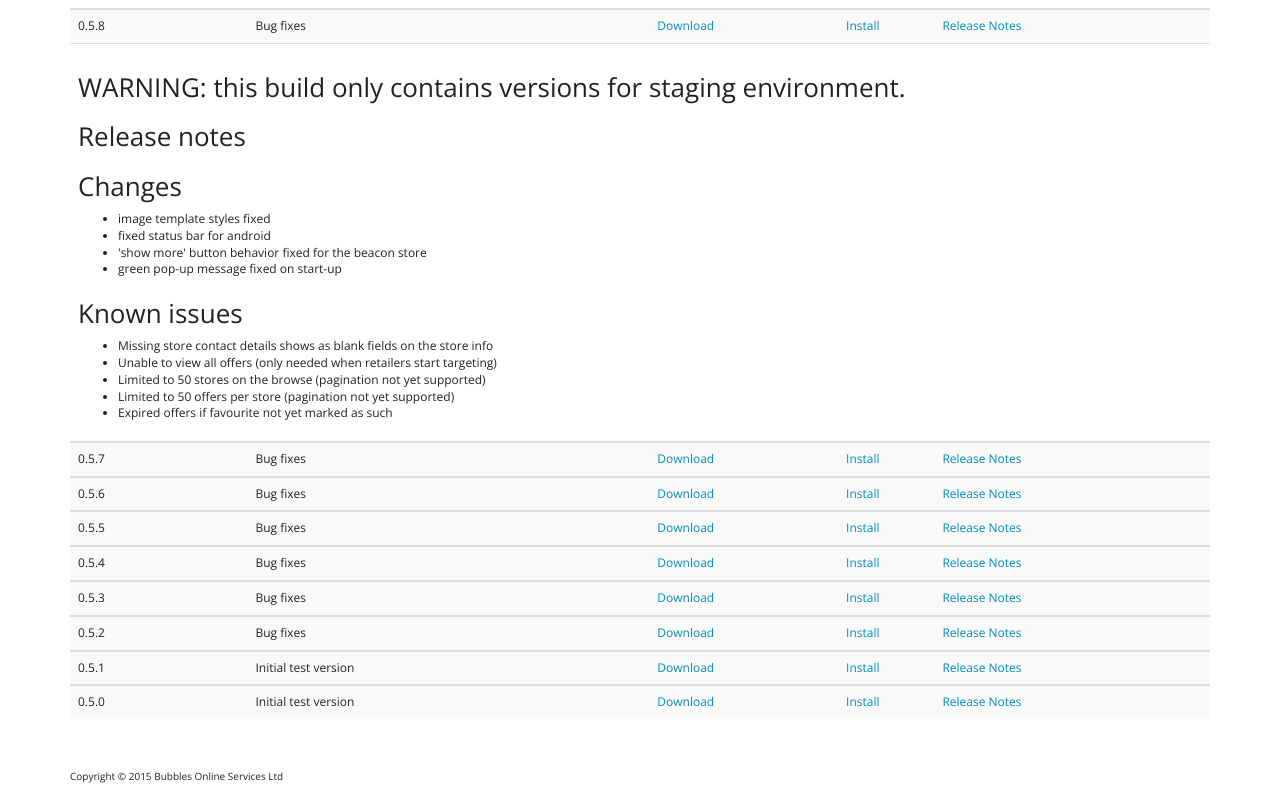
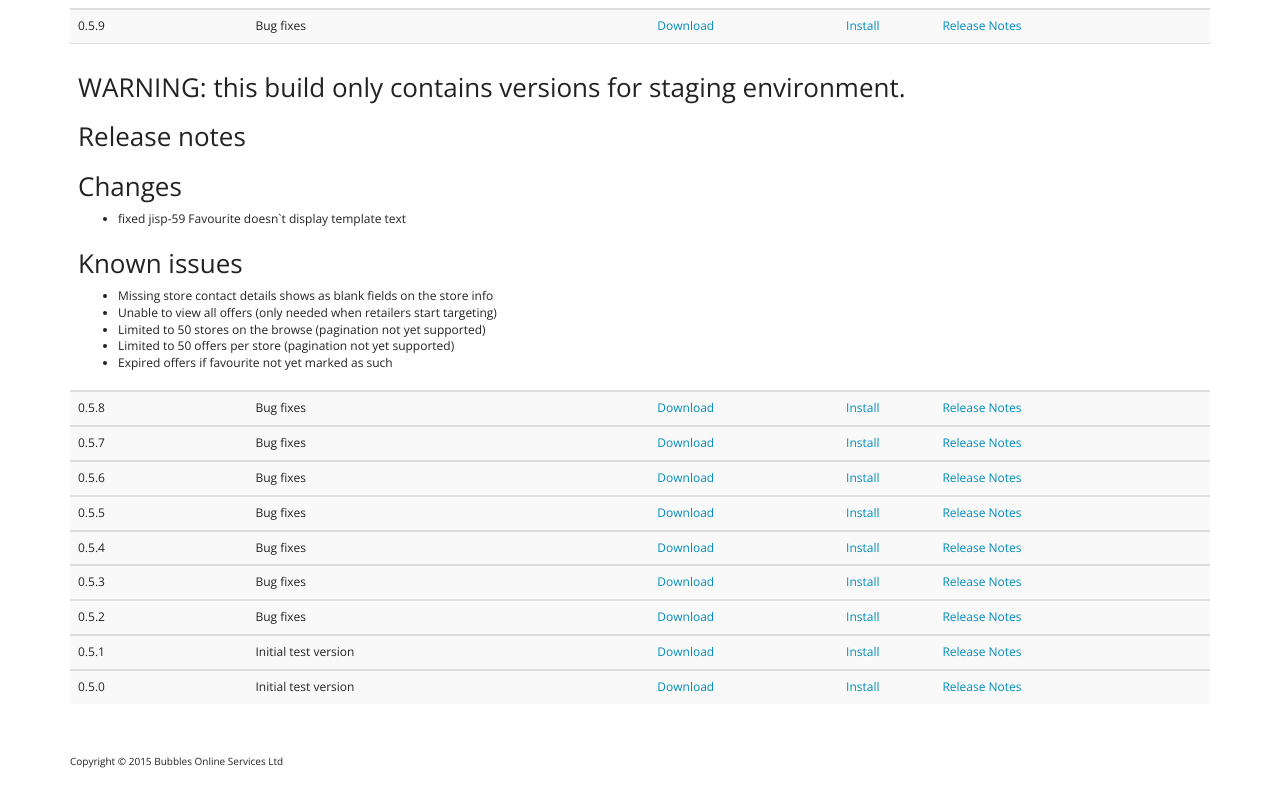
Before and after one commit to jisp-shopping/jisp-shopping.github.io, a plain HTML site: page index.html in a window 1280 px wide. Shown: the part 1126-1920 px from the top of the page. Drawn offline with nearby package versions, Linux system fonts and the light colour scheme.

Commit message:
version 0.5.9

```diff
--- a/index.html
+++ b/index.html
@@ -164,8 +164,39 @@
                     </tr>
                 </thead>
 
+				<tbody id="v0-5-9">
+                    <tr>
+                        <td>0.5.9</td>
+                        <td>Bug fixes</td>
+                        <td><a href="v0.5.9/Jisp-dev-v0.5.9.apk">Download</a></td>
+                        <td><a href="itms-services://?action=download-manifest&url=https://jisp-shopping.github.io/v0.5.9/manifest-dev.plist">Install</a></td>
+                        <td><a href="#" class="release-notes">Release Notes</a></td>
+                    </tr>
+                    <tr class="expanded">
+                        <td colspan="5">
+                            <h3>WARNING: this build only contains versions for staging environment.</h3>
+                            <h3>Release notes</h3>
+
+                            <h3>Changes</h3>
+
+                            <ul>
+                                <li>fixed jisp-59 Favourite doesn`t display template text</li>
+                            </ul>
+
+                            <h3>Known issues</h3>
+
+                            <ul>
+                                <li>Missing store contact details shows as blank fields on the store info</li>
+                                <li>Unable to view all offers (only needed when retailers start targeting)</li>
+                                <li>Limited to 50 stores on the browse (pagination not yet supported)</li>
+                                <li>Limited to 50 offers per store (pagination not yet supported)</li>
+                                <li>Expired offers if favourite not yet marked as such</li>
+                            </ul>
+                        </td>
+                    </tr>
+                </tbody>
+
 				<tbody id="v0-5-8">
-
                     <tr>
                         <td>0.5.8</td>
                         <td>Bug fixes</td>
@@ -173,7 +204,7 @@
                         <td><a href="itms-services://?action=download-manifest&url=https://jisp-shopping.github.io/v0.5.8/manifest-dev.plist">Install</a></td>
                         <td><a href="#" class="release-notes">Release Notes</a></td>
                     </tr>
-                    <tr class="expanded">
+                    <tr>
                         <td colspan="5">
                             <h3>WARNING: this build only contains versions for staging environment.</h3>
                             <h3>Release notes</h3>
```
Also changed, not shown: 3 other files.
